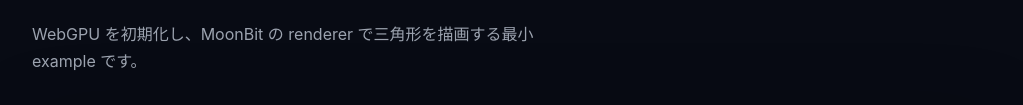
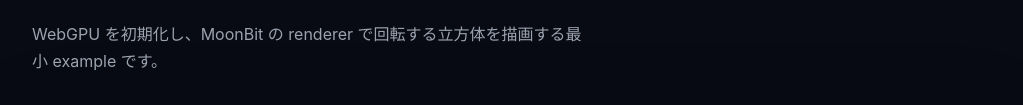
Before and after one commit to KAINAproject/kaguya, a website built with Vite: page examples/hello-xr/index.html in a window 1280 px wide. Shown: the part 202-307 px from the top of the page, without its empty margins (128-1151 px from the left). Built offline with nearby package versions, Linux system fonts and the light colour scheme; what @kaguya/runtime would draw is missing.

Commit message:
feat: render an animated cube with WebGPU (#10)

```diff
--- a/examples/hello-xr/index.html
+++ b/examples/hello-xr/index.html
@@ -11,7 +11,7 @@
       <p class="eyebrow">KAGUYA / HELLO-XR</p>
       <h1>WebGPU Canvas</h1>
       <p class="description">
-        WebGPU を初期化し、MoonBit の renderer で三角形を描画する最小 example です。
+        WebGPU を初期化し、MoonBit の renderer で回転する立方体を描画する最小 example です。
       </p>
       <canvas id="canvas" aria-label="WebGPU canvas"></canvas>
       <p id="status" class="status" role="status" aria-live="polite">
```
Also changed, not shown: examples/hello-xr/README.md, 11 other files.
